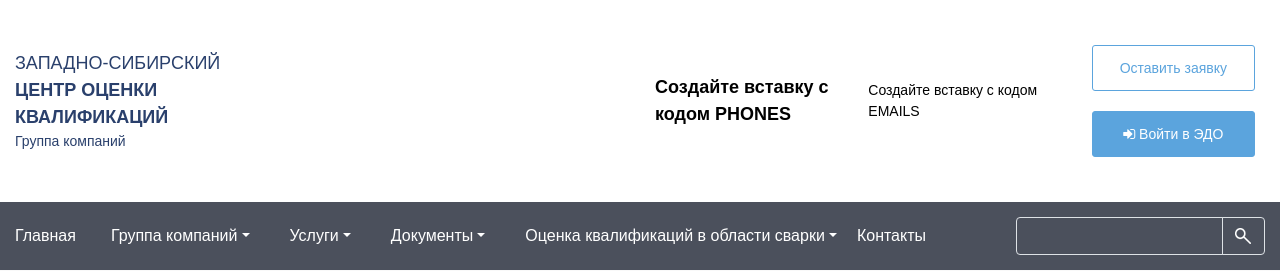
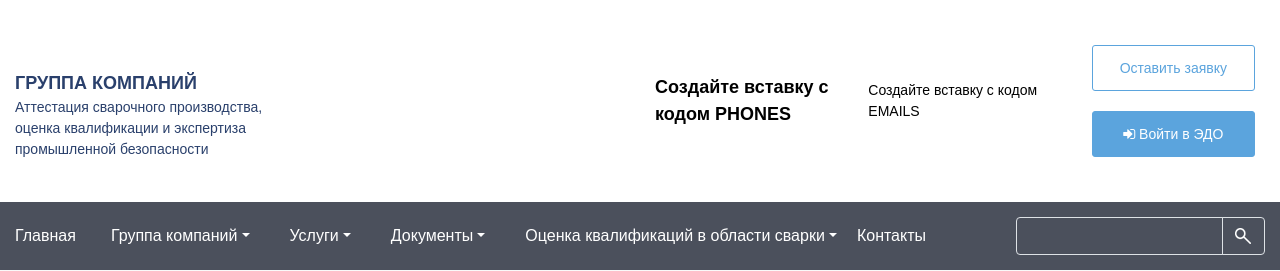
Before and after one commit to testpass1982/naks-surgut-site, a Django app: page /contact/ in a window 1280 px wide. Shown: the part 68-339 px from the top of the page. Run offline with Django 3.2, Linux system fonts and the light colour scheme; data that the repository does not hold is empty; style sheets or scripts are compiled from the project's sources; some libraries are stand-ins or nearby versions.

Commit message:
change header title

```diff
--- a/mainapp/templates/mainapp/includes/header.html
+++ b/mainapp/templates/mainapp/includes/header.html
@@ -44,9 +44,9 @@
       <div class="col-xs-12 col-md-12 col-lg-6 col-xl-3">
         <a href="{% url 'main' %}">
           <div class="logo__blue__header">
-            <p class="logo__blue__text__header">Западно-Сибирский <br>
-              <strong> Центр оценки квалификаций</strong></p>
-            <p class="logo__blue__text__company__header">Группа компаний</p>
+            <p class="logo__blue__text__header"><br>
+              <strong>Группа компаний</strong></p>
+            <p class="logo__blue__text__company__header">Аттестация сварочного производства, оценка квалификации и экспертиза промышленной безопасности</p>
           </div>
         </a>
       </div>
```
